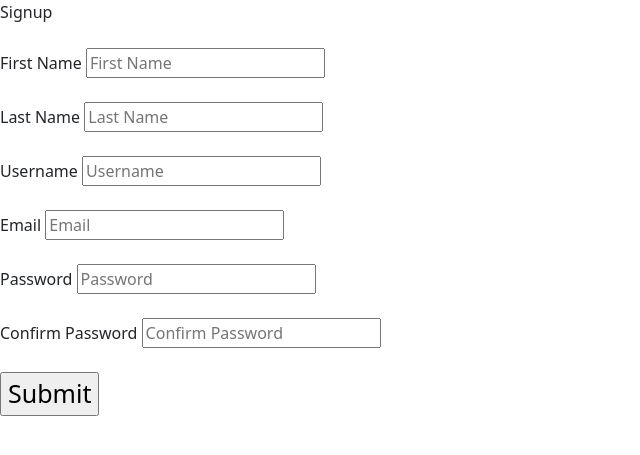
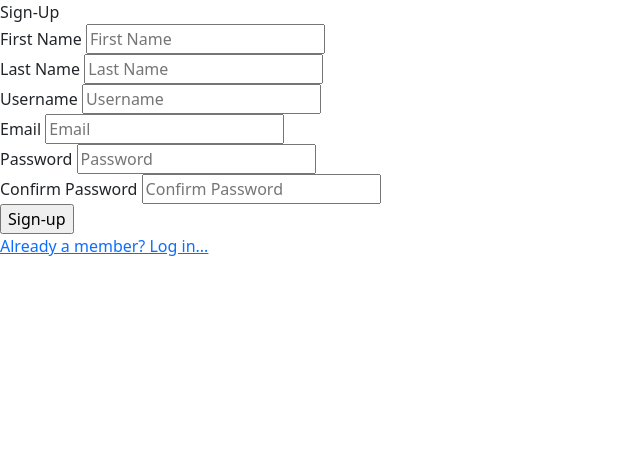
Before and after one commit to kellyzen/Authoring-System, a PHP site: page /signup.php in a window 1280 px wide. Shown: the top 455 px of the page, without its empty margins (0-640 px from the left). Run offline with PHP 8.4, Linux system fonts and the light colour scheme; some libraries are stand-ins or nearby versions.

Commit message:
re-styled signup page

```diff
--- a/Dev/Login/login.php
+++ b/Dev/Login/login.php
@@ -123,7 +123,7 @@ if ($_SERVER['REQUEST_METHOD'] === 'POST') {
 
         <div class="link-box">
           <a href="../Signup/signup.php">No Account?</a>
-          <a href="../Reset/reset.php">Forgot Password?</a>
+          <a href="../Reset/resetpassword.php">Forgot Password?</a>
         </div>
       </form>
       </section>
--- a/Dev/Signup/signup.php
+++ b/Dev/Signup/signup.php
@@ -38,9 +38,9 @@ if ($_SERVER["REQUEST_METHOD"] == "POST") {
 
   if (empty(trim($_POST["username"]))) {
     $username_err = "Please enter a username.";
-  }  elseif(!preg_match('/^[a-zA-Z0-9_]+$/', trim($_POST["username"]))){
+  } elseif (!preg_match('/^[a-zA-Z0-9_]+$/', trim($_POST["username"]))) {
     $username_err = "Username can only contain letters, numbers, and underscores.";
-  }  else {
+  } else {
     // Prepare a select statement
     $sql = "SELECT user_ID FROM user WHERE username = ?";
 
@@ -68,7 +68,7 @@ if ($_SERVER["REQUEST_METHOD"] == "POST") {
   $verifyemail = trim($_POST["email"]);
   if (empty(trim($_POST["email"]))) {
     $email_err = "Please enter your email address.";
-  } elseif(!(str_contains($verifyemail, '@'))){
+  } elseif (!(str_contains($verifyemail, '@'))) {
     $email_err = "Invalid email address";
   } else {
     // Prepare a select statement
@@ -152,12 +152,10 @@ mysqli_close($conn);
 
 <!DOCTYPE html>
 <html>
+
 <head>
   <meta charset="UTF-8">
-  <title>Sign-Up</title>
-  <head>
-  <meta charset="UTF-8">
-  <title>stud.io | Login</title>
+  <title>stud.io | Sign-Up</title>
   <?php include '../head.php'; ?>
   <link rel="stylesheet" href="../../Style/Signup/signup.css">
 </head>
@@ -166,48 +164,57 @@ mysqli_close($conn);
 <body>
   <div class="body">
     <form action="<?php echo htmlspecialchars($_SERVER["PHP_SELF"]); ?>" method="post">
-      <label class="centre" >Signup</label><br><br>
-      <div class="input-field" <?php echo (!empty($firstname_err)) ? 'has-error' : ''; ?>">
-        <label>First Name</label>
+      <label class="title centre">Sign-Up</label>
+      <div class="signup-content">
+        <div class="signup-box">
+          <div class="input-field left" <?php echo (!empty($firstname_err)) ? 'has-error' : ''; ?>">
+            <label class="input-title">First Name</label>
             <input class="inputfield" type="text" name="firstname" placeholder="First Name" value="<?php echo $firstname; ?>">
-        <label class="error"><?php echo $firstname_err; ?></label><br><br>
+            <label class="error"><?php echo $firstname_err; ?></label>
 
           </div>
-      <div class="input-field" <?php echo (!empty($lastname_err)) ? 'has-error' : ''; ?>">
-        <label>Last Name</label>
+          <div class="input-field right" <?php echo (!empty($lastname_err)) ? 'has-error' : ''; ?>">
+            <label class="input-title">Last Name</label>
             <input class="inputfield" type="text" name="lastname" placeholder="Last Name" value="<?php echo $lastname; ?>">
-        <label class="error"><?php echo $lastname_err; ?></label><br><br>
+            <label class="error"><?php echo $lastname_err; ?></label>
 
           </div>
-      <div class="input-field" <?php echo (!empty($username_err)) ? 'has-error' : ''; ?>">
-        <label>Username</label>
+        </div>
+        <div class="signup-box">
+          <div class="input-field left" <?php echo (!empty($username_err)) ? 'has-error' : ''; ?>">
+            <label class="input-title">Username</label>
             <input class="inputfield" type="text" name="username" placeholder="Username" value="<?php echo $username; ?>">
-        <label class="error"><?php echo $username_err; ?></label><br><br>
+            <label class="error"><?php echo $username_err; ?></label>
 
           </div>
-      <div class="input-field" <?php echo (!empty($email_err)) ? 'has-error' : ''; ?>">
-        <label>Email</label>
+          <div class="input-field right" <?php echo (!empty($email_err)) ? 'has-error' : ''; ?>">
+            <labe class="input-title" l>Email</label>
               <input class="inputfield" type="text" name="email" placeholder="Email" value="<?php echo $email; ?>">
-        <label class="error"><?php echo $email_err; ?></label><br><br>
+              <label class="error"><?php echo $email_err; ?></label>
 
           </div>
-      <div class="input-field" <?php echo (!empty($password_err)) ? 'has-error' : ''; ?>">
-        <label>Password</label>
+        </div>
+        <div class="signup-box">
+          <div class="input-field left" <?php echo (!empty($password_err)) ? 'has-error' : ''; ?>">
+            <label class="input-title">Password</label>
             <input class="inputfield" type="password" name="password" placeholder="Password" value="<?php echo $password; ?>">
-        <label class="error"><?php echo $password_err; ?></label><br><br>
+            <label class="error"><?php echo $password_err; ?></label>
 
           </div>
-      <div class="input-field" <?php echo (!empty($password_err)) ? 'has-error' : ''; ?>">
-        <label>Confirm Password</label>
+          <div class="input-field right" <?php echo (!empty($password_err)) ? 'has-error' : ''; ?>">
+            <label class="input-title">Confirm Password</label>
             <input class="inputfield" type="password" name="confirmpassword" placeholder="Confirm Password" value="<?php echo $password; ?>">
-        <label class="error"><?php echo $confirmpassword_err; ?></label><br><br>
+            <label class="error"><?php echo $confirmpassword_err; ?></label>
 
           </div>
-      <div>
-        <input style="font-size: 25px;" class="button" type="submit" value="Submit">
         </div>
-      <a style="margin-left:130px; color: white" href="../Login/login.php">Already a member? Log-in...</a>
+      </div>
+      <div class="button-field">
+        <input class="button" type="submit" value="Sign-up">
+      </div>
+      <a class="link centre" href="../Login/login.php">Already a member? Log in...</a>
     </form>
   </div>
 </body>
+
 </html>
--- a/Style/Login/login.css
+++ b/Style/Login/login.css
@@ -99,7 +99,3 @@ input::placeholder,
     text-align: center;
     font-size: 26px;
 }
-
-.input-field {
-    max-height: 100px;
-}
--- a/Style/Profile/profile.css
+++ b/Style/Profile/profile.css
@@ -29,7 +29,6 @@
 
 .profile-content {
     --height: calc(100vh - 175px);
-
     display: flex;
 }
 
```
Also changed, not shown: Style/Signup/signup.css (+38 -7 lines). Lines whose indentation alone changed are shown as unchanged.
